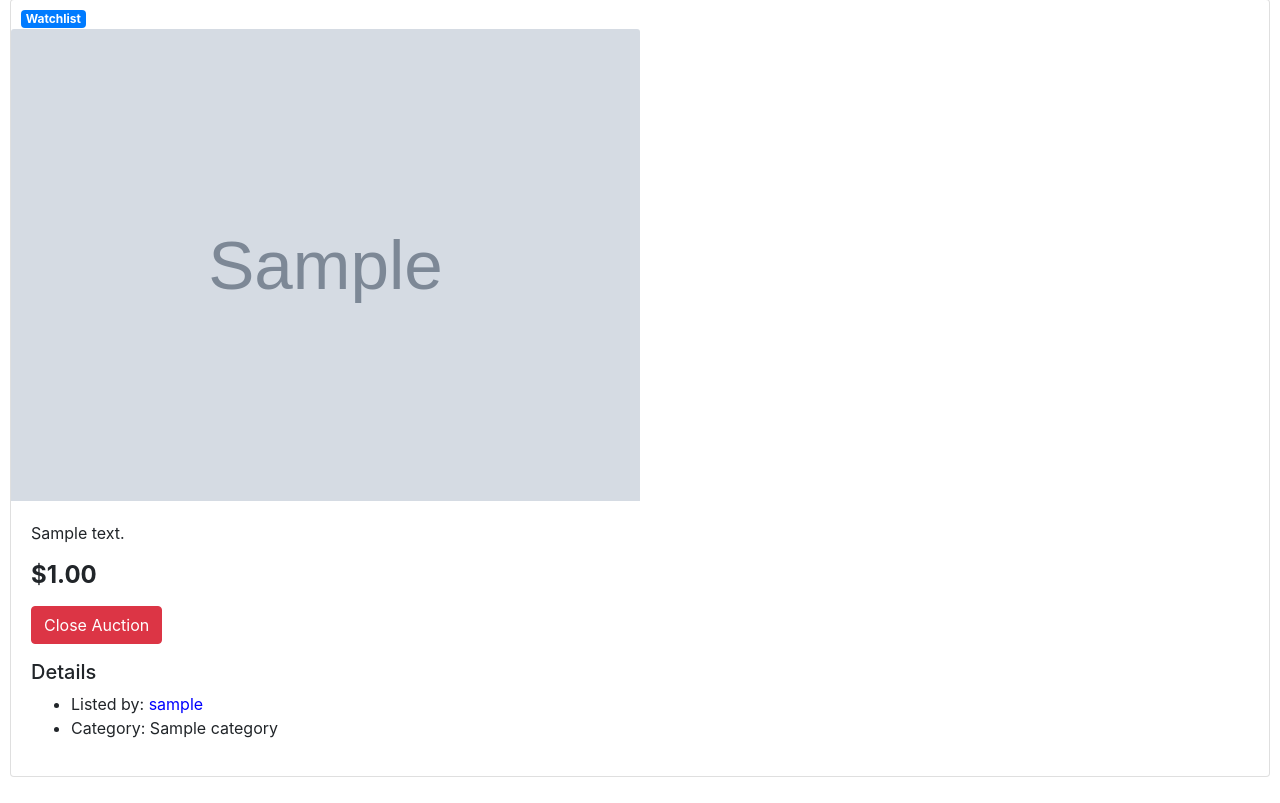
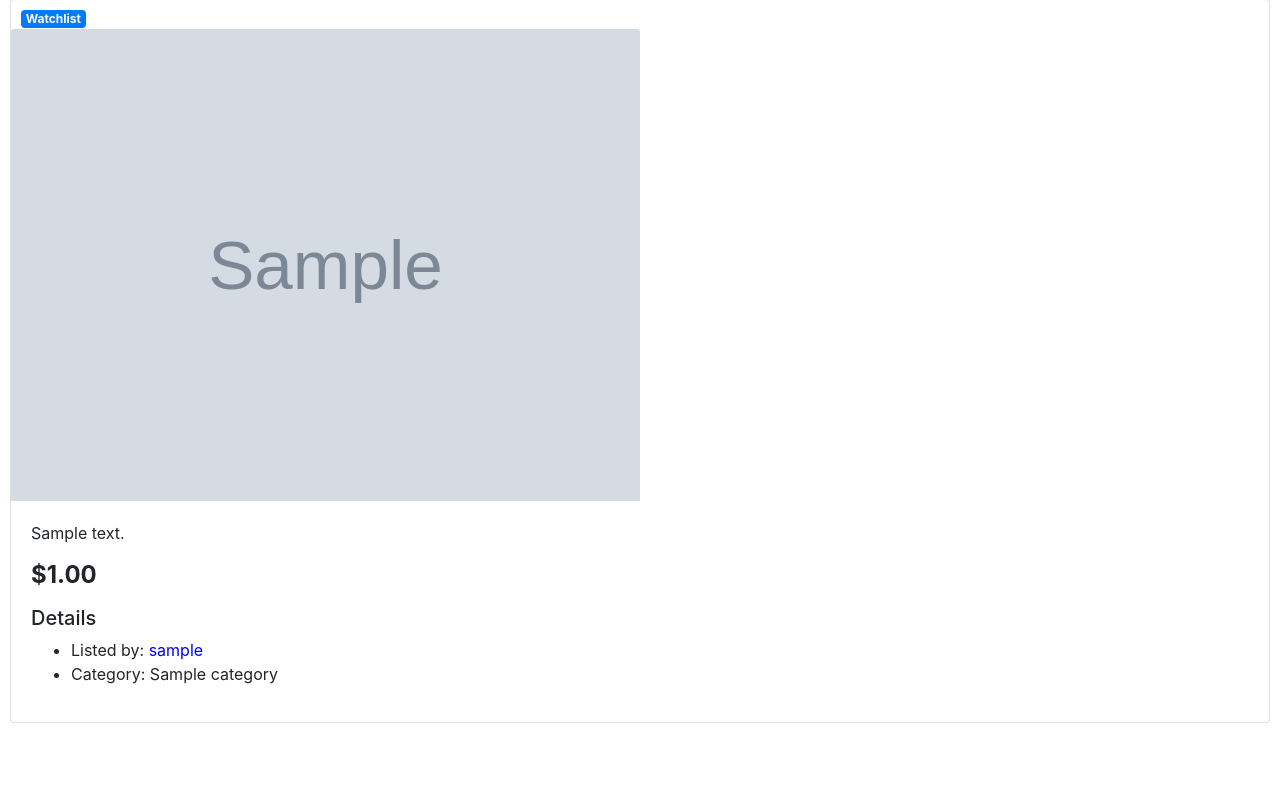
Before and after one commit to ivanseibel/cs50w-project2-commerce, a Django app: page /show_auction/00000000000000000000000000000001 in a window 1280 px wide. Shown: the part 210-1013 px from the top of the page. After the commit the page ends 933 px from the top, so only its background shows below. Run offline with Django 3.2, Linux system fonts and the light colour scheme; a user stored in the database is signed in; tables that the repository leaves empty hold one stand-in row (values such as "Sample post"); grey boxes marked "Sample" are stand-in pictures; some libraries are stand-ins or nearby versions.

Commit message:
feat: show if user bid is the winner

```diff
--- a/auctions/templates/auctions/show-auction.html
+++ b/auctions/templates/auctions/show-auction.html
@@ -46,11 +46,21 @@
                 <input class="form-control" min="{{ value_to_show }}" type="number" step="0.01" name="bid_value"
                     placeholder="Bid" value="{{ value_to_show|floatformat:2 }}">
                 <br>
-                <input class="btn btn-primary" type="submit" value="Place Bid">
+                <input class="btn btn-primary" type="submit" value="Place Bid" disabled={{ auction.closed }}>
+
+                {% if auction.closed and auction.user_last_bid == user.id %}
+                <h5 class="text-success" style="margin-top: 10px;">
+                    Congrats, your bid is the winner!
+                </h5>
+                {% elif auction.closed and auction.user_last_bid != user.id %}
+                <h5 class="text-danger" style="margin-top: 10px;">
+                    This auction is actually closed and you are not the winner.
+                </h5>
+                {% endif %}
             </div>
         </form>
         </p>
-        {% elif user.username and user.username == auction.username %}
+        {% elif user.username and user.username == auction.username and auction.closed == 0 %}
         <p class="card-text">
         <form action="{% url 'close_auction' auction_id=auction.id %}" method="POST">
             {% csrf_token %}
--- a/auctions/views.py
+++ b/auctions/views.py
@@ -38,7 +38,8 @@ def get_auction(auction_id):
                 COALESCE((SELECT COUNT(b.id) FROM auctions_bid b WHERE b.auction_id = a.id),0) AS bid_count, \
                 a.created_at, \
                 w.id AS watchlist_id, \
-                (SELECT user_id FROM auctions_bid ab WHERE ab.auction_id = a.id ORDER BY ab.value DESC LIMIT 1) AS user_last_bid \
+                (SELECT user_id FROM auctions_bid ab WHERE ab.auction_id = a.id ORDER BY ab.value DESC LIMIT 1) AS user_last_bid, \
+                a.closed \
             FROM auctions_auction a \
             INNER JOIN auctions_user u ON u.id = a.user_id \
             LEFT OUTER JOIN auctions_category c ON c.id = a.category_id \
```
